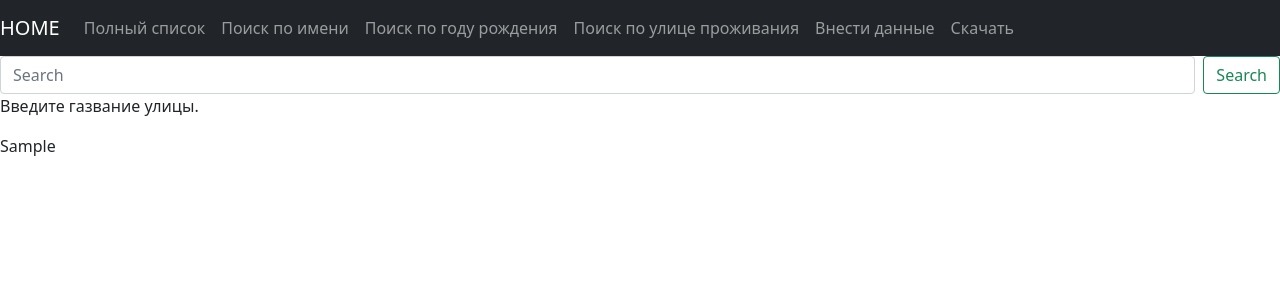
After one commit to dgiart/adminpanel, a Flask app: template templates/street_search.html in a window 1280 px wide. The commit adds this page. Shown: the top 300 px of the page. Run offline with Flask 2, Linux system fonts and the light colour scheme; the template is opened without the code that fills it: most values are stand-ins (such as "Sample title", 1, 10 or a date in 2020).

Commit message:
19.10, simple street search added

```diff
--- a/templates/base.html
+++ b/templates/base.html
@@ -26,6 +26,9 @@
             <a class="nav-link" href="{{url_for('birth_search')}}">Поиск по году рождения <span class="sr-only"></span></a>
           </li>
           <li class="nav-item active">
+            <a class="nav-link" href="{{url_for('street_search')}}">Поиск по улице проживания <span class="sr-only"></span></a>
+          </li>
+          <li class="nav-item active">
             <a class="nav-link" href="{{url_for('citizen_create')}}">Внести данные <span class="sr-only"></span></a>
           </li>
           <li class="nav-item active">
--- /dev/null
+++ b/templates/street_search.html
@@ -0,0 +1,20 @@
+{% extends 'base.html' %}
+
+
+{% block content %}
+<nav>
+     <form class="d-flex" role="search" method="GET">
+        <input class="form-control me-2" type="search" placeholder="Search" aria-label="Search" name="q" value="{{ request.args.get('q', '') }}">
+        <button class="btn btn-outline-success" type="submit">Search</button>
+      </form>
+      </div>
+</nav>
+
+<p>
+    Введите газвание улицы.
+</p>
+{{pers_info}}
+
+
+
+{% endblock %}
--- a/view.py
+++ b/view.py
@@ -110,6 +110,20 @@ def downloadFile ():
     #For windows you need to use drive name [ex: F:/Example.pdf]
     path = "citizens.csv"
     return send_file(path, as_attachment=True)
+
+@app.route('/street_search')
+def street_search():
+    q = request.args.get('q')
+    text_to_send = ''
+    if q:
+        street = q
+        cits = mydb.people_new17_08
+        cit = cits.find_one({'addr.street': street})
+        text_to_send = f"1. ФИО: {cit['fio']['family']}\n" \
+                       f"2. Телефон: {cit['phone']}\n"
+    return render_template('street_search.html', pers_info=text_to_send)
+
+
 @app.route('/name_search')
 def name_search():
     q = request.args.get('q')
```
